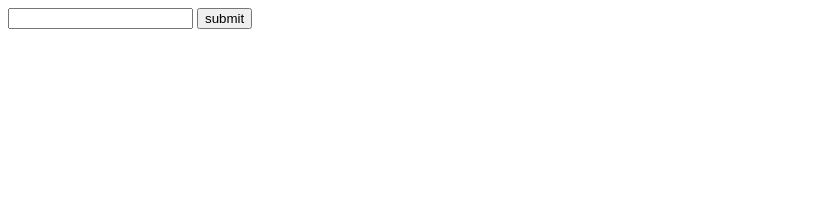
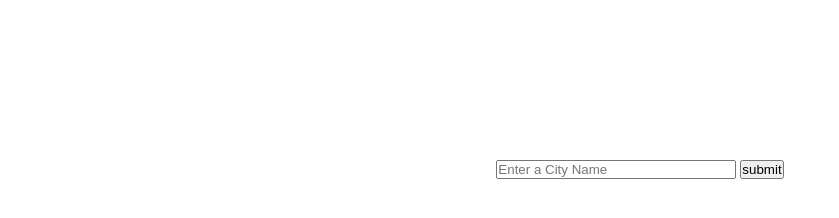
Before and after one commit to gablemathias/weather-api, a plain HTML site: page myWeatherApi/index.html in a window 1280 px wide. Shown: the whole page, without its empty margins (0-839 px from the left). Drawn offline with Linux system fonts and the light colour scheme.

Commit message:
add input-text placeholder and input css style

```diff
--- a/myWeatherApi/index.html
+++ b/myWeatherApi/index.html
@@ -8,7 +8,7 @@
 </head>
 <body>
   <div class="input">
-    <input type="text" name="cityName" class="cityValue">
+    <input type="text" name="cityName" class="cityValue" placeholder="Enter a City Name">
     <input type="submit" value="submit">
   </div>
 
--- a/myWeatherApi/style.css
+++ b/myWeatherApi/style.css
@@ -0,0 +1,14 @@
+*{
+  margin: 0;
+  padding: 0;
+  box-sizing: border-box;
+}
+
+.input{
+  text-align: center;
+  margin: 10rem; /*root element font size*/
+}
+
+input[type="text"]{
+  width: 15rem;
+}
```
